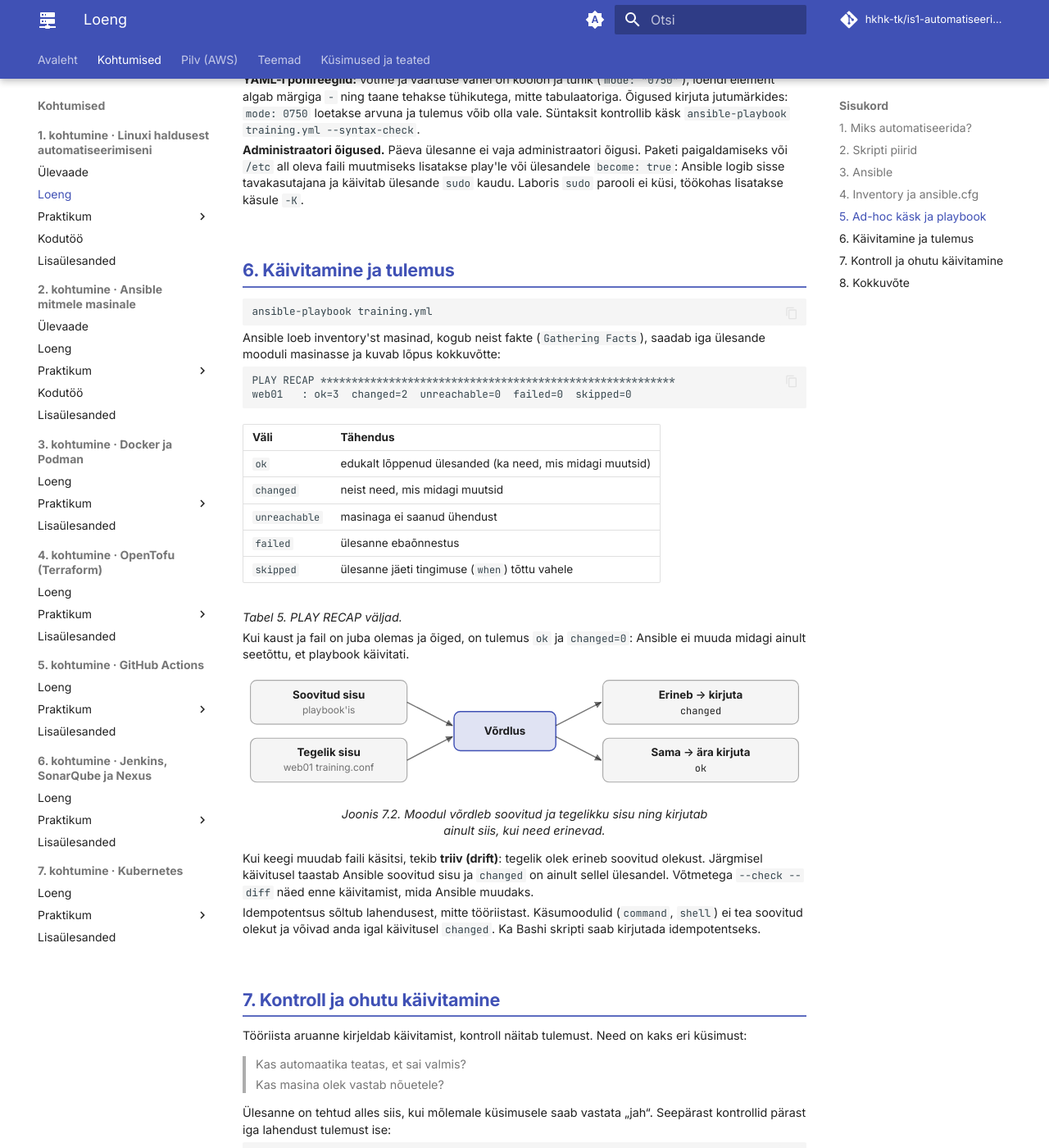
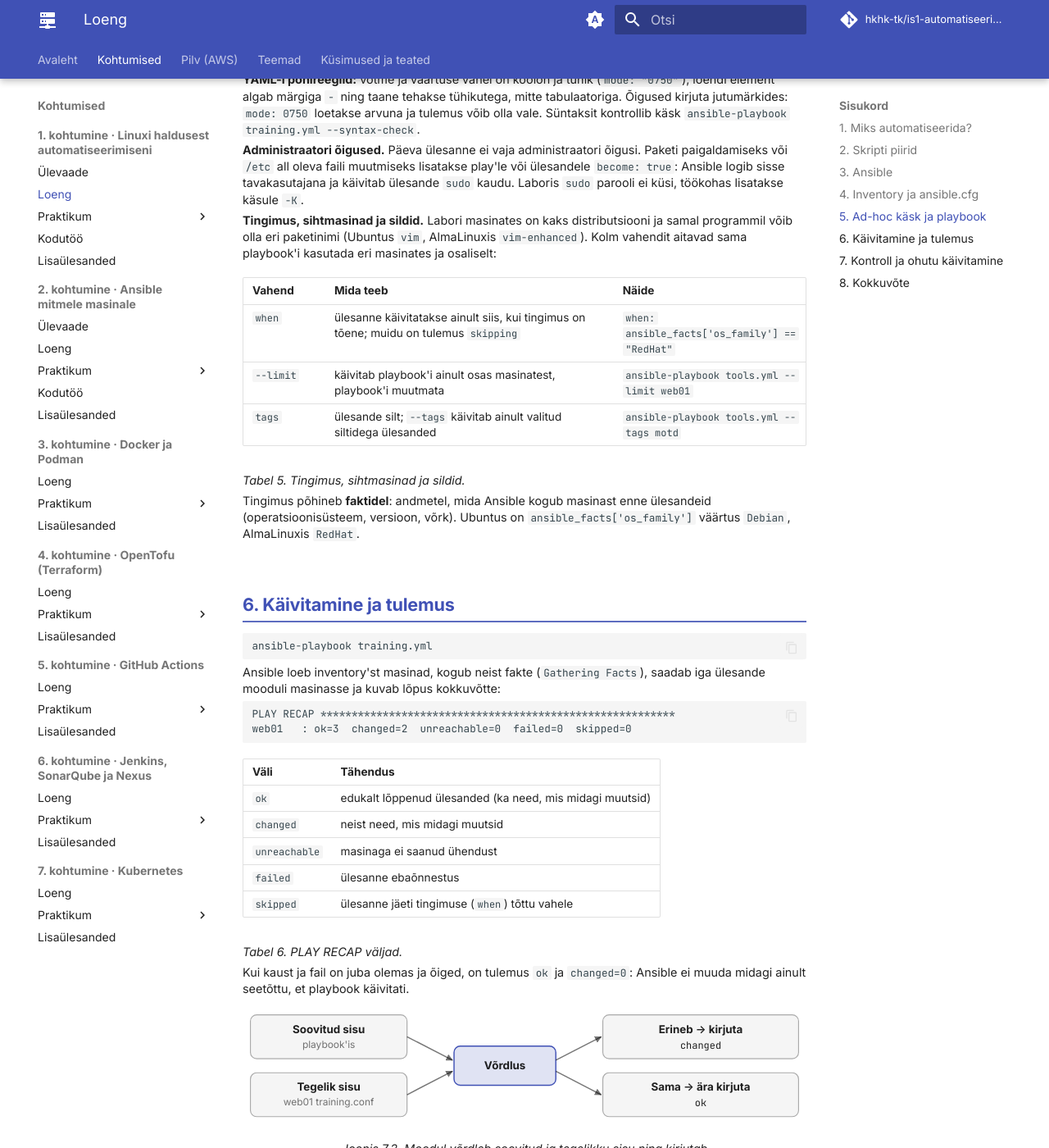
Before and after one commit to hkhk-tk/is1-automatiseerimine, an MkDocs documentation site: the page built from docs/k01/loeng.md, in a window 1280 px wide and 1400 px high, scrolled down 4079 px. Shown: the whole window at 82% size. Built offline with MkDocs 1.6.1 and Material for MkDocs 9.7.7, drawn with Linux system fonts in a browser that asks for light colours; comment, search, counter and statistics services are not loaded.

Commit message:
K1: sildid seletatud praktikumis; when/limit/tags tagasi loengusse

````diff
--- a/docs/k01/loeng.md
+++ b/docs/k01/loeng.md
@@ -207,6 +207,18 @@ Mooduli parameetrid ja näited näed käsuga `ansible-doc ansible.builtin.file`.
 
 **Administraatori õigused.** Päeva ülesanne ei vaja administraatori õigusi. Paketi paigaldamiseks või `/etc` all oleva faili muutmiseks lisatakse play'le või ülesandele `become: true`: Ansible logib sisse tavakasutajana ja käivitab ülesande `sudo` kaudu. Laboris `sudo` parooli ei küsi, töökohas lisatakse käsule `-K`.
 
+**Tingimus, sihtmasinad ja sildid.** Labori masinates on kaks distributsiooni ja samal programmil võib olla eri paketinimi (Ubuntus `vim`, AlmaLinuxis `vim-enhanced`). Kolm vahendit aitavad sama playbook'i kasutada eri masinates ja osaliselt:
+
+| Vahend | Mida teeb | Näide |
+|---|---|---|
+| `when` | ülesanne käivitatakse ainult siis, kui tingimus on tõene; muidu on tulemus `skipping` | `when: ansible_facts['os_family'] == "RedHat"` |
+| `--limit` | käivitab playbook'i ainult osas masinatest, playbook'i muutmata | `ansible-playbook tools.yml --limit web01` |
+| `tags` | ülesande silt; `--tags` käivitab ainult valitud siltidega ülesanded | `ansible-playbook tools.yml --tags motd` |
+
+*Tabel 5. Tingimus, sihtmasinad ja sildid.*
+
+Tingimus põhineb **faktidel**: andmetel, mida Ansible kogub masinast enne ülesandeid (operatsioonisüsteem, versioon, võrk). Ubuntus on `ansible_facts['os_family']` väärtus `Debian`, AlmaLinuxis `RedHat`.
+
 ## 6. Käivitamine ja tulemus
 
 ```bash
@@ -228,7 +240,7 @@ web01   : ok=3  changed=2  unreachable=0  failed=0  skipped=0
 | `failed` | ülesanne ebaõnnestus |
 | `skipped` | ülesanne jäeti tingimuse (`when`) tõttu vahele |
 
-*Tabel 5. PLAY RECAP väljad.*
+*Tabel 6. PLAY RECAP väljad.*
 
 Kui kaust ja fail on juba olemas ja õiged, on tulemus `ok` ja `changed=0`: Ansible ei muuda midagi ainult seetõttu, et playbook käivitati.
 
````
Also changed, not shown: docs/k01/lab-5-parem-playbook.md (+6 -4 lines).
